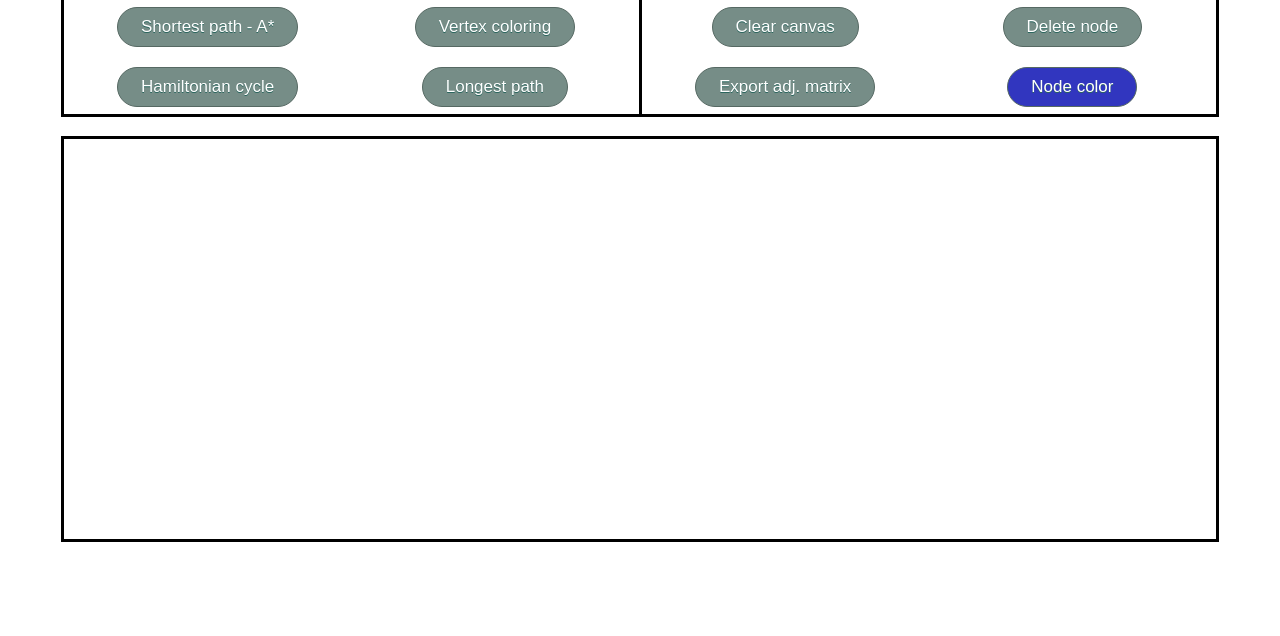
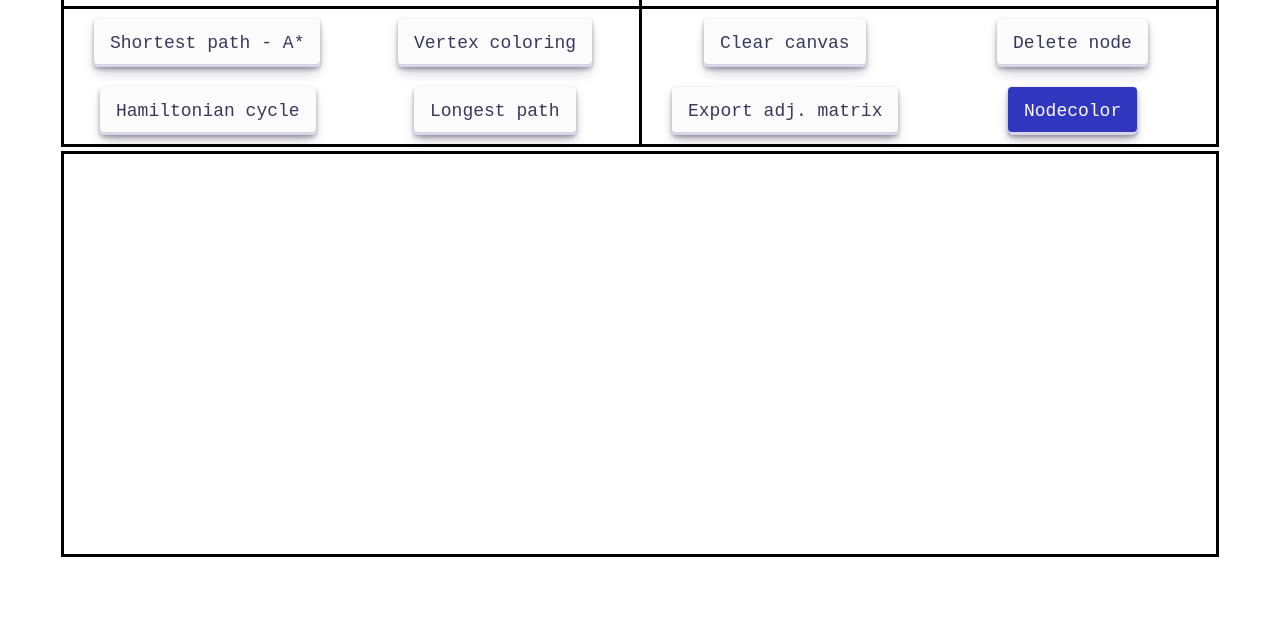
Before and after one commit to AinisALaur/Graph-algorithms, a plain HTML site: page base.html in a window 1280 px wide. Shown: the part 164-800 px from the top of the page. Drawn offline with nearby package versions, Linux system fonts and the light colour scheme; a web font is replaced by a local one.

Commit message:
Updated the buttons

```diff
--- a/base.html
+++ b/base.html
@@ -14,27 +14,25 @@
             <div id = "Algorithms">
                 <div id = "Tittle" class = "Algorithms">Algorithms</div>
                 <div id = "Buttons_1">
-                    <a href="#" id = "ShortestPathButton" class="myButton" onclick="shortestPathPressed()">Shortest path - A*</a>
-                    <a href="#" class="myButton"  onclick="getHamiltonianCycle()">Hamiltonian cycle</a>
+                    <button class="button-30" role="button" id = "ShortestPathButton" onclick="shortestPathPressed()">Shortest path - A*</button>
+                    <button class="button-30" role="button" onclick="getHamiltonianCycle()">Hamiltonian cycle</button>
                 </div>
                 <div id = "Buttons_2">
-                    <a href="#" class="myButton" onclick="getVertexColoring()">Vertex coloring</a>
-                    <a href="#" class="myButton" onclick="getLongestPath()">Longest path</a>
+                    <button class="button-30" role="button" onclick="getVertexColoring()">Vertex coloring</button>
+                    <button class="button-30" role="button" onclick="getLongestPath()">Longest path</button>
                 </div>
             </div>
             <div id = "Settings">
                 <div id = "Tittle" class = "Settings" >Settings</div>
                 <div id = "Buttons_1">
-                    <a href="#" class="myButton" onclick="clearNodes()">Clear canvas</a>
-                    <a href="#" class="myButton" id = "adjButton" onclick="getAdj()">Export adj. matrix</a>
+                    <button class="button-30" role="button" onclick="clearNodes()">Clear canvas</button>
+                    <button class="button-30" role="button" id = "adjButton" onclick="getAdj()">Export adj. matrix</button>
                 </div>
                 <div id = "Buttons_2">
-                    <a href="#" id = "deleteButton" class="myButton" onclick="deleteClicked()">Delete node</a>
-
-                    <a href="#" class="myButton" onclick = "openColorPicker()" id="nodeColor" style="background-color: #3136bf;">Node
+                    <button id = "deleteButton" class="button-30" role="button" onclick="deleteClicked()">Delete node</button>
+                    <button class="button-30" role="button" onclick = "openColorPicker()" id="nodeColor" style="background-color: #3136bf; color: #FCFCFD">Node
                         <input type="color" value="#3136bf" id="colorPicker">
-                        color
-                    </a>
+                    color</button>
 
                 </div>
             </div>
--- a/script.js
+++ b/script.js
@@ -17,10 +17,11 @@ let justClicked = false;
 //Global variables for colors
 let highlightedBorderColor = "#ecc826";
 let highlightedAlgColor = "#5fcf53";
-let defaultButtonColor = "#768d87";
+let defaultButtonColor = "#FCFCFD";
 let deleteButtonColor = "#de1f38";
 let shortestPathButtonColor = "#5fcf53";
 let defaultLineColor = "black";
+let defaultTextColor = "#36395A";
 
 
 //Everything with coordinates
@@ -651,12 +652,14 @@ function deleteClicked(){
     deleteIsClicked = !deleteIsClicked;
 
     let color = deleteIsClicked ? deleteButtonColor : defaultButtonColor;
+    let textColor = deleteIsClicked? defaultButtonColor: defaultTextColor;
 
     allNodes.forEach(node => {
         node.classList.toggle('delete-hover', deleteIsClicked);
     });
 
     button.style.backgroundColor = color;
+    button.style.color = textColor;
 }
 
 function openColorPicker(){
@@ -680,12 +683,15 @@ function shortestPathPressed(){
     if (typeof button === 'undefined')
         return ;
     let color = defaultButtonColor;
+    let textColor = defaultTextColor;
 
     if(!shortestPathButtonClicked){
         color = shortestPathButtonColor;
+        textColor = defaultButtonColor;
     }
 
     button.style.backgroundColor = color;
+    button.style.color = textColor;
     shortestPathButtonClicked = !shortestPathButtonClicked;
 }
 
--- a/style.css
+++ b/style.css
@@ -31,11 +31,12 @@
 }
 
 #Options{
-    height: 200px;
+    height: 230px;
     width: 90%;
 
     border-style: solid;
 
+    display: flex;
     animation: 0.5s slide-in-top ease;
 }
 
@@ -76,10 +77,6 @@
     border: 3px solid #ecc826 !important;
 }
 
-#Options{
-    display: flex;
-}
-
 #Algorithms{
     width: 50%;
     height: 100%;
@@ -103,7 +100,7 @@
     display: flex;
     align-items: center;
     justify-content: center;
-    font-family: "Playfair Display", serif;
+    font-family: "JetBrains Mono",monospace;
     font-optical-sizing: auto;
     color: rgb(99, 99, 99);
     font-size: 42px;
@@ -129,27 +126,6 @@
     align-items: center;
     gap: 20px;
     margin-top: 10px;
-}
-
-.myButton {
-	background-color:#768d87;
-	border-radius:28px;
-	border:1px solid #566963;
-	display:inline-block;
-	cursor:pointer;
-	color:#ffffff;
-	font-family:Arial;
-	font-size:17px;
-	padding:9px 23px;
-	text-decoration:none;
-	text-shadow:0px 1px 0px #2b665e;
-}
-.myButton:hover {
-	background-color:#6c7c7c;
-}
-.myButton:active {
-	position:relative;
-	top:1px;
 }
 
 #colorPicker {
@@ -193,3 +169,48 @@
     overflow: auto;
     white-space: nowrap;
 }
+
+.button-30 {
+    align-items: center;
+    appearance: none;
+    background-color: #FCFCFD;
+    border-radius: 4px;
+    border-width: 0;
+    box-shadow: rgba(45, 35, 66, 0.4) 0 2px 4px,rgba(45, 35, 66, 0.3) 0 7px 13px -3px,#D6D6E7 0 -3px 0 inset;
+    box-sizing: border-box;
+    color: #36395A;
+    cursor: pointer;
+    display: inline-flex;
+    font-family: "JetBrains Mono",monospace;
+    height: 48px;
+    justify-content: center;
+    line-height: 1;
+    list-style: none;
+    overflow: hidden;
+    padding-left: 16px;
+    padding-right: 16px;
+    position: relative;
+    text-align: left;
+    text-decoration: none;
+    transition: box-shadow .15s,transform .15s;
+    user-select: none;
+    -webkit-user-select: none;
+    touch-action: manipulation;
+    white-space: nowrap;
+    will-change: box-shadow,transform;
+    font-size: 18px;
+}
+
+.button-30:focus {
+    box-shadow: #D6D6E7 0 0 0 1.5px inset, rgba(45, 35, 66, 0.4) 0 2px 4px, rgba(45, 35, 66, 0.3) 0 7px 13px -3px, #D6D6E7 0 -3px 0 inset;
+}
+
+.button-30:hover {
+    box-shadow: rgba(45, 35, 66, 0.4) 0 4px 8px, rgba(45, 35, 66, 0.3) 0 7px 13px -3px, #D6D6E7 0 -3px 0 inset;
+    transform: translateY(-2px);
+}
+
+.button-30:active {
+    box-shadow: #D6D6E7 0 3px 7px inset;
+    transform: translateY(2px);
+}
```
